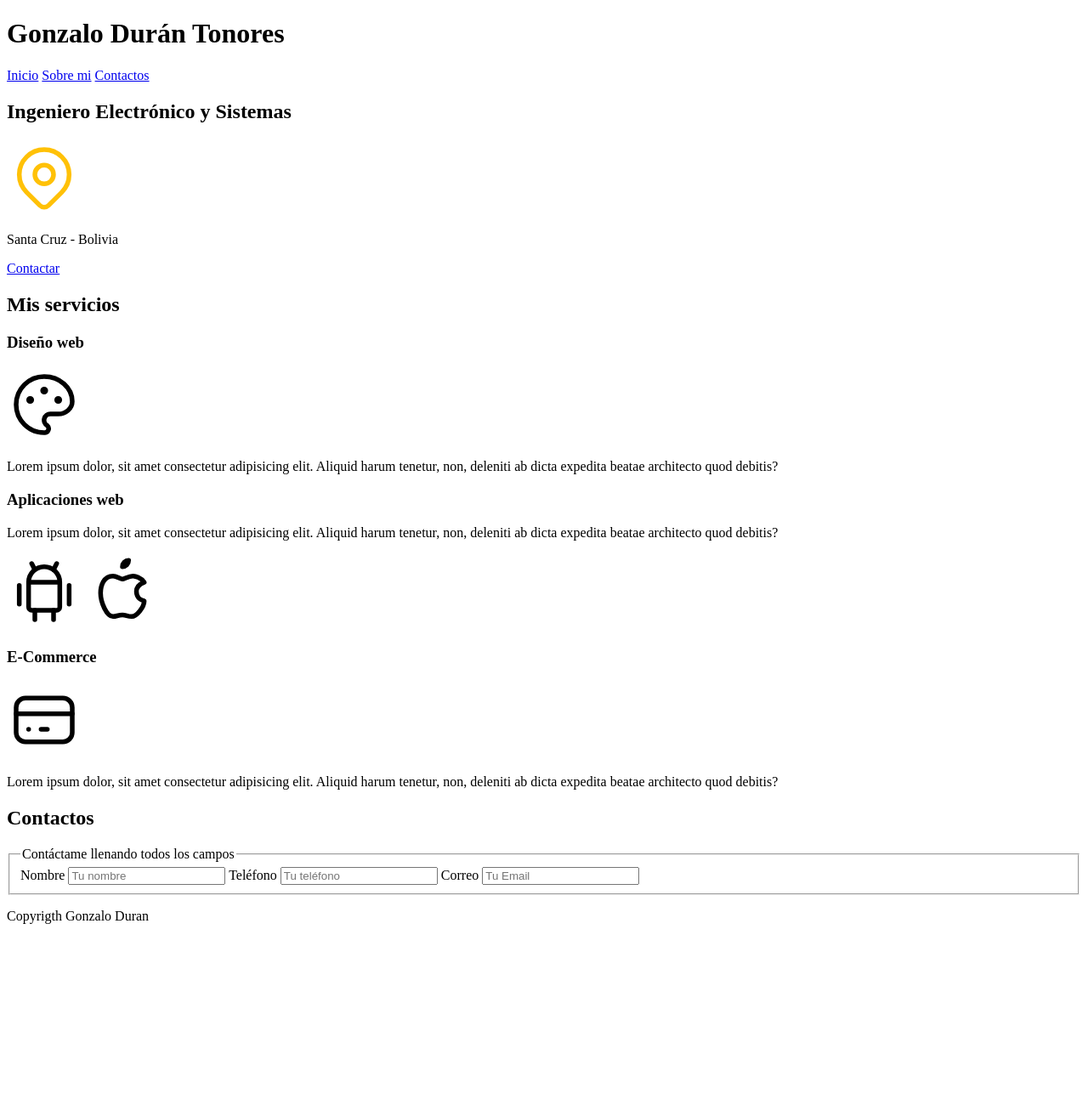
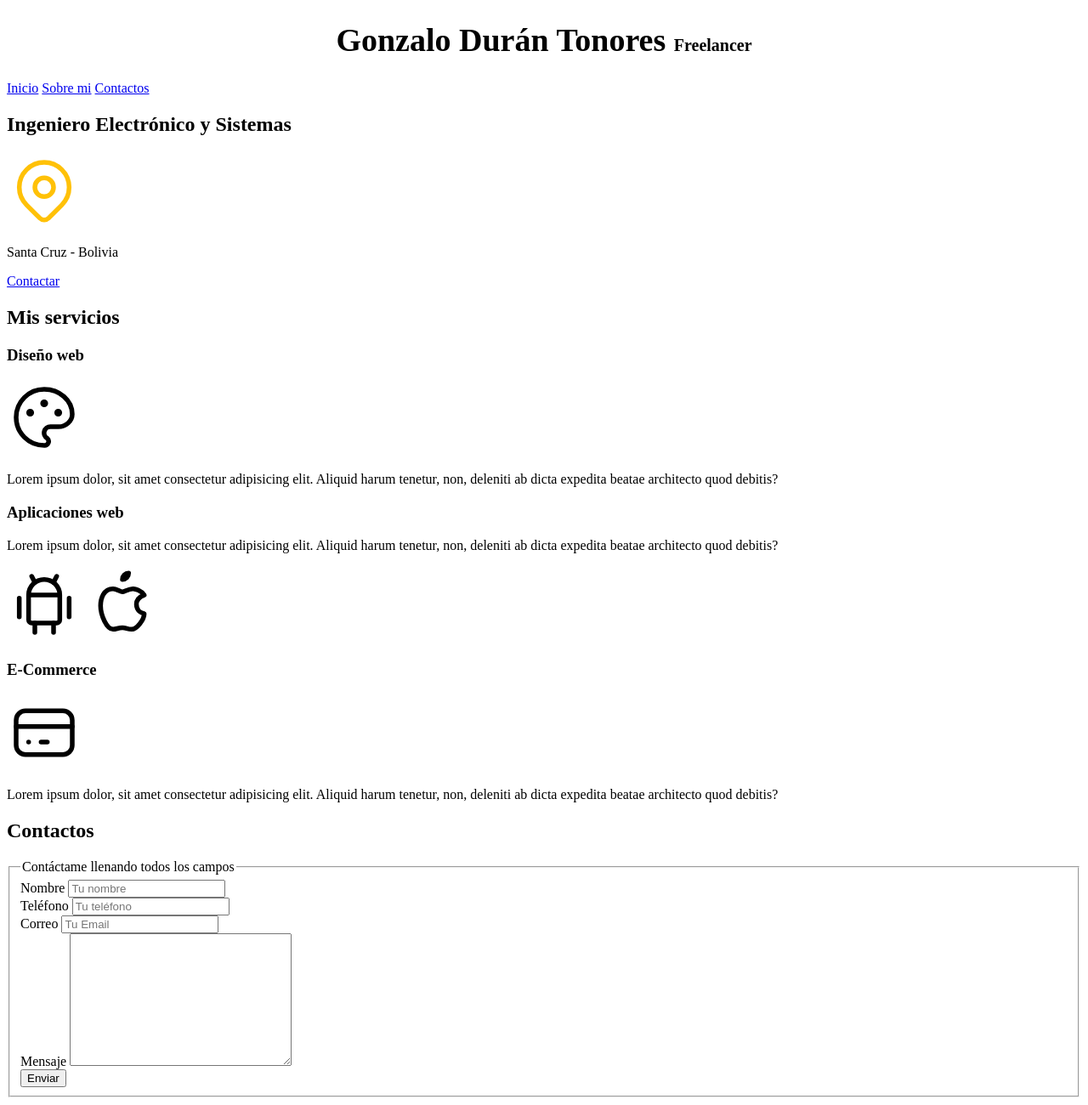
Before and after one commit to larslml/Posible-portafolio, a plain HTML site: page index.html in a window 1280 px wide. Shown: the top 1300 px of the page at 85% size. Before the commit the page ends 1103 px from the top, so only its background shows below. Drawn offline with Linux system fonts and the light colour scheme.

Commit message:
mas cambios al css

```diff
--- a/css/styles.css
+++ b/css/styles.css
@@ -0,0 +1,19 @@
+html{
+    font-size:62.5%;
+
+    /**1 rem = 10px*/
+}
+
+body{
+    font-size: 16px;
+}
+
+.title{
+   text-align: center;
+   font-size: 3.8rem;
+
+}
+
+.title span{
+    font-size: 2rem;
+}
--- a/index.html
+++ b/index.html
@@ -4,11 +4,13 @@
     <meta charset="UTF-8" />
     <meta http-equiv="X-UA-Compatible" content="IE=edge" />
     <meta name="viewport" content="width=device-width, initial-scale=1.0" />
+    <link rel="preload" href="css/styles.css" as="style">
+    <link rel="stylesheet" href="css/styles.css">
     <title>Document</title>
   </head>
   <body>
-    <header>
-      <h1>Gonzalo Durán Tonores</h1>
+      <header>
+        <h1 class="title">Gonzalo Durán Tonores <span>Freelancer</span> </h1>
     </header>
 
     <nav>
@@ -153,27 +155,32 @@
     <section>
       <h2>Contactos</h2>
       <form action="">
-          <fieldset>
-              <legend>
-                  Contáctame llenando todos los  campos
-              </legend>
+        <fieldset>
+          <legend>Contáctame llenando todos los campos</legend>
+          <div>
+            <label> Nombre </label>
+            <input type="text" placeholder="Tu nombre" />
+          </div>
 
-              <label>
-                  Nombre
-              </label>
-              <input type="text" placeholder="Tu nombre"/>
+          <div>
+            <label> Teléfono </label>
+            <input type="text" placeholder="Tu teléfono" />
+          </div>
 
-              <label>
-                  Teléfono
-              </label>
-              <input type="text" placeholder="Tu teléfono"/>
+          <div>
+            <label> Correo </label>
+            <input type="email" placeholder="Tu Email" />
+          </div>
 
-              <label>
-                  Correo
-              </label>
-              <input type="email" placeholder="Tu Email"/>
+          <div>
+            <label> Mensaje </label>
+            <textarea name="" id="" cols="30" rows="10"></textarea>
+          </div>
 
-          </fieldset>
+          <div>
+            <input type="submit" value="Enviar" />
+          </div>
+        </fieldset>
       </form>
     </section>
 
```
